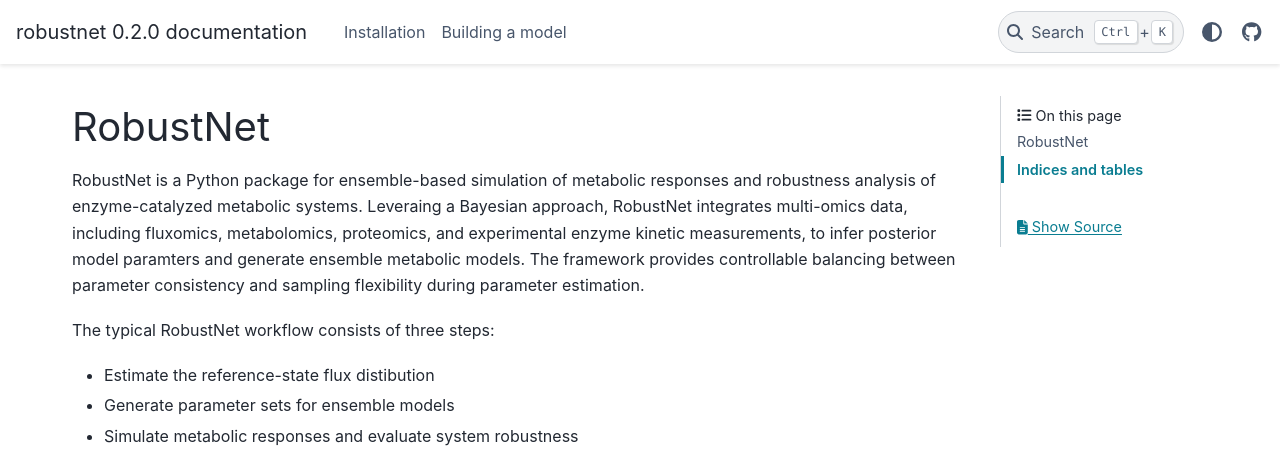
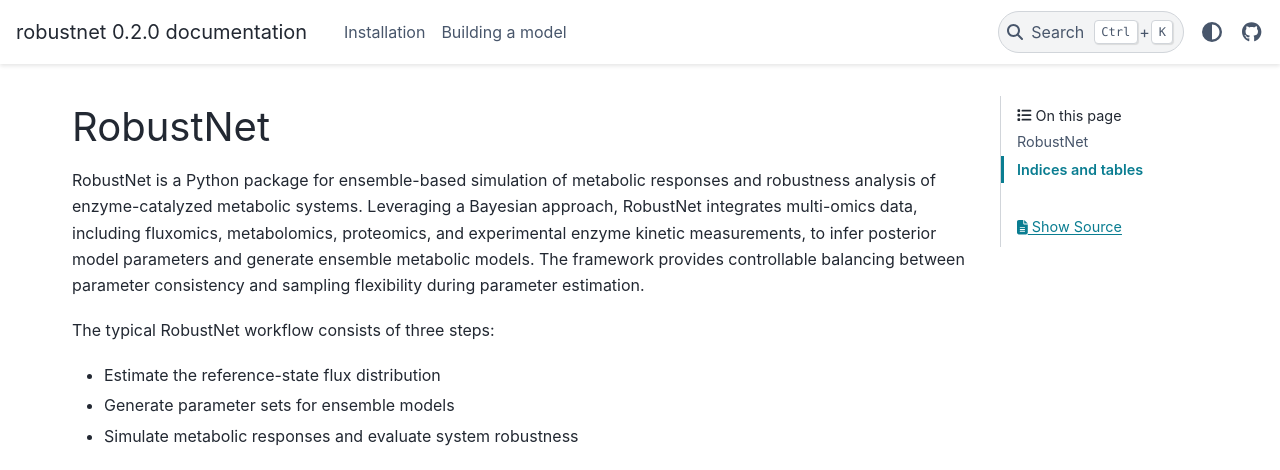
Before and after one commit to Chaowu88/robustnet, a Sphinx documentation site: the page built from docs/source/index.rst, in a window 1280 px wide and 1044 px high. Shown: the top 470 px of the window. Built offline with Sphinx 7.4.7 and the PyData theme 0.15.4, drawn with Linux system fonts in a browser that asks for light colours; pages that are not in the unit, such as notebooks, are missing from menus.

Commit message:
Update index.rst

```diff
--- a/docs/source/index.rst
+++ b/docs/source/index.rst
@@ -1,11 +1,11 @@
 RobustNet
 =========
 
-RobustNet is a Python package for ensemble-based simulation of metabolic responses and robustness analysis of enzyme-catalyzed metabolic systems. Leveraing a Bayesian approach, RobustNet integrates multi-omics data, including fluxomics, metabolomics, proteomics, and experimental enzyme kinetic measurements, to infer posterior model paramters and generate ensemble metabolic models. The framework provides controllable balancing between parameter consistency and sampling flexibility during parameter estimation.
+RobustNet is a Python package for ensemble-based simulation of metabolic responses and robustness analysis of enzyme-catalyzed metabolic systems. Leveraging a Bayesian approach, RobustNet integrates multi-omics data, including fluxomics, metabolomics, proteomics, and experimental enzyme kinetic measurements, to infer posterior model parameters and generate ensemble metabolic models. The framework provides controllable balancing between parameter consistency and sampling flexibility during parameter estimation.
 
 The typical RobustNet workflow consists of three steps:
 
-- Estimate the reference-state flux distibution
+- Estimate the reference-state flux distribution
 - Generate parameter sets for ensemble models
 - Simulate metabolic responses and evaluate system robustness
 
@@ -15,7 +15,7 @@ The typical RobustNet workflow consists of three steps:
 
    installation
    tutorials/build_model
-   API </autoapi/robustness/index.rst>
+   API </autoapi/robustness/index>
 
 Indices and tables
 ==================
```
